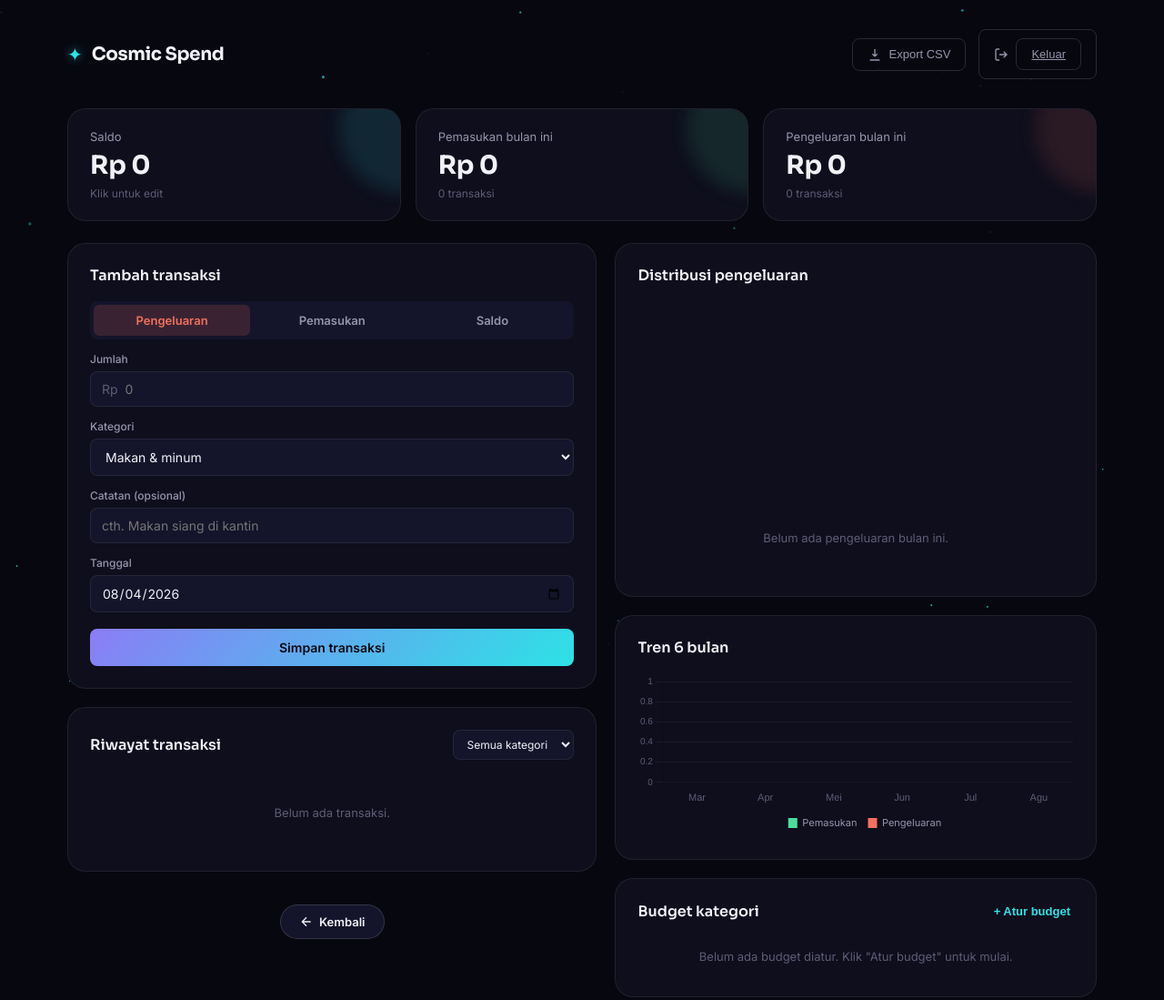
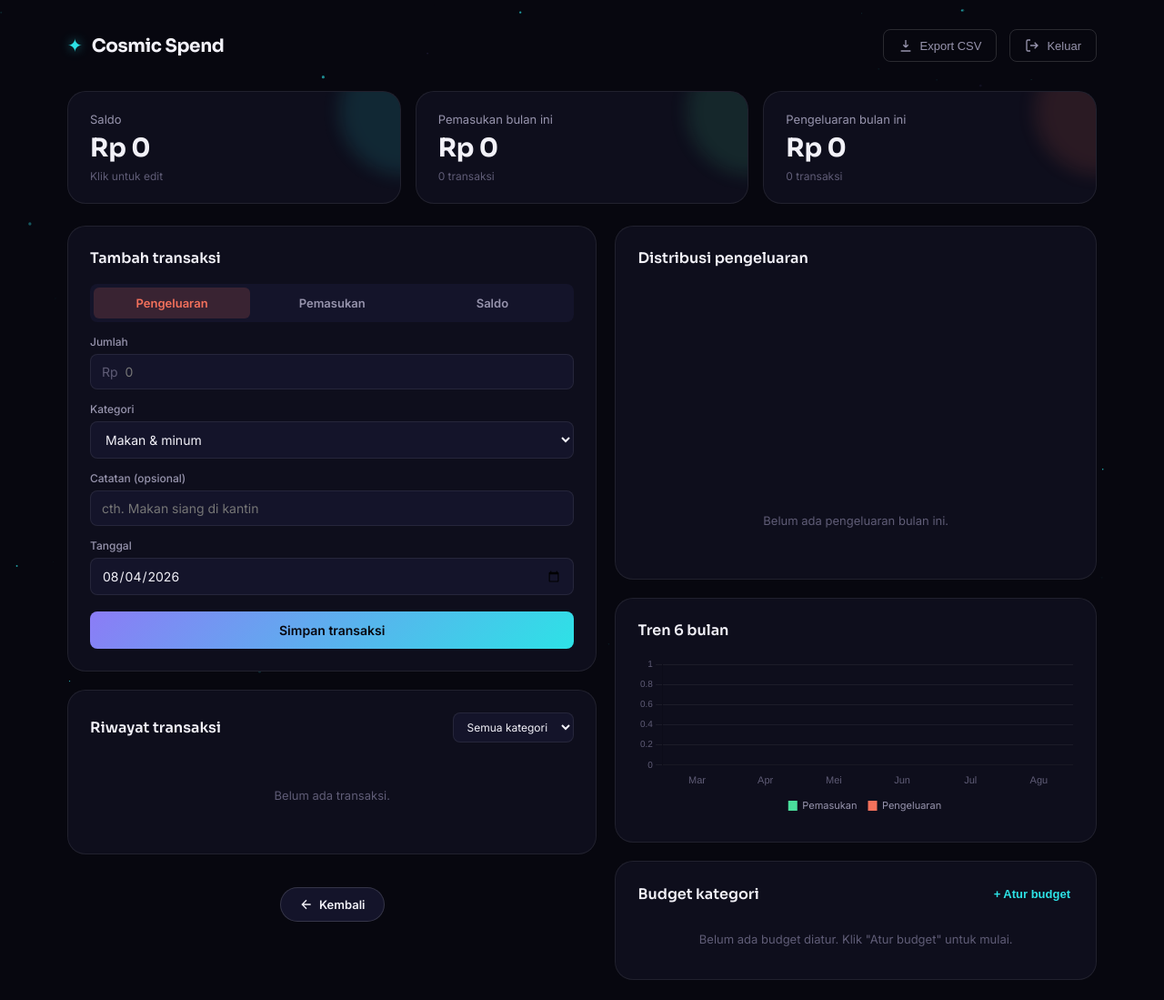
Before and after one commit to ysffend/cosmic-spend, a plain HTML site: page expense tracker.html in a window 1280 px wide. Shown: the whole page at 91% size. Drawn offline with nearby package versions, Linux system fonts and the light colour scheme; a script that the page names is missing.

Commit message:
Pembaruan kode terbaru

```diff
--- a/expense tracker.html
+++ b/expense tracker.html
@@ -51,7 +51,7 @@
                 d="M9 21H5a2 2 0 0 1-2-2V5a2 2 0 0 1 2-2h4M16 17l5-5-5-5M21 12H9"
               />
             </svg>
-            <a href="register.html" class="btn-ghost">Keluar</a>
+            Keluar
           </button>
         </div>
       </header>
```
Also changed, not shown: 1 other file.
